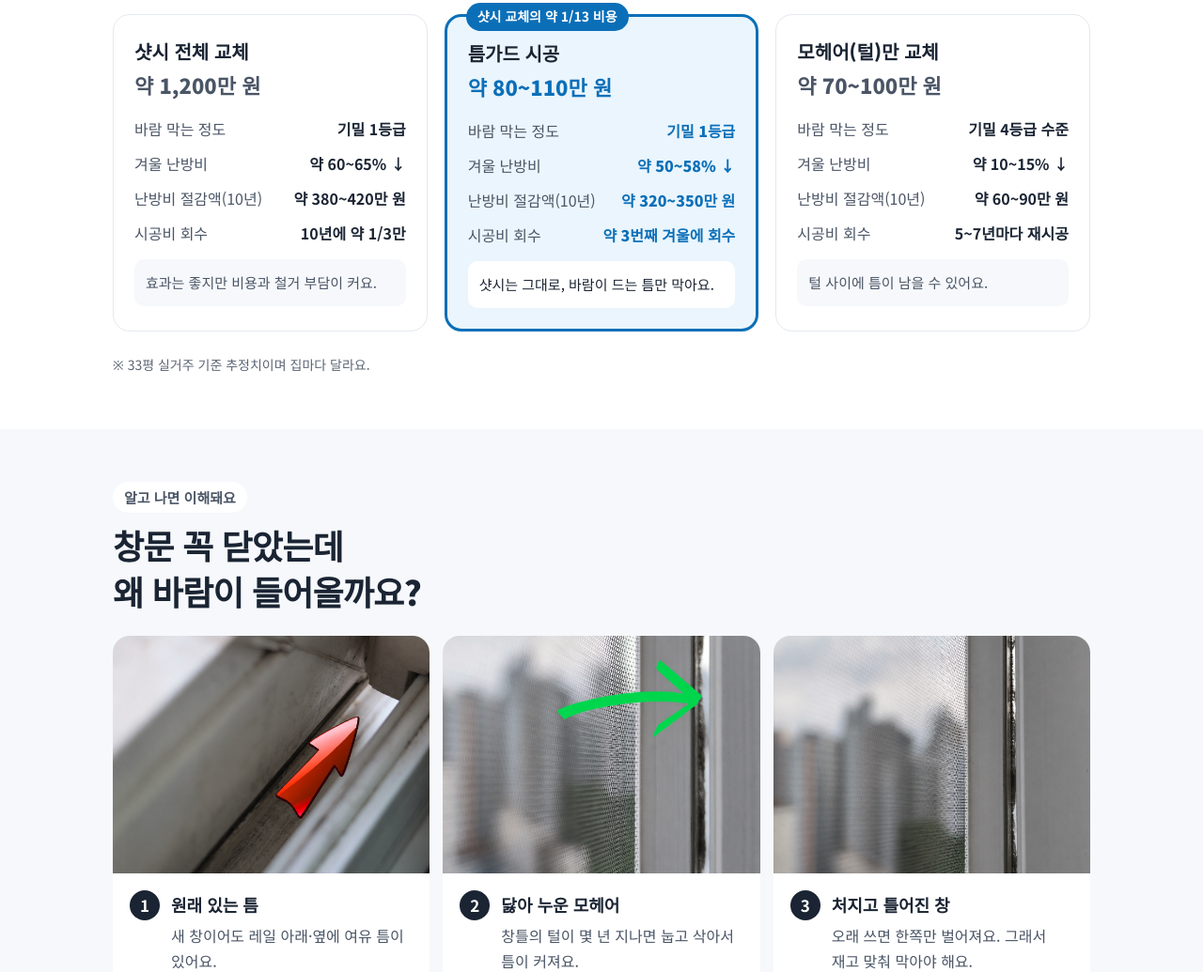
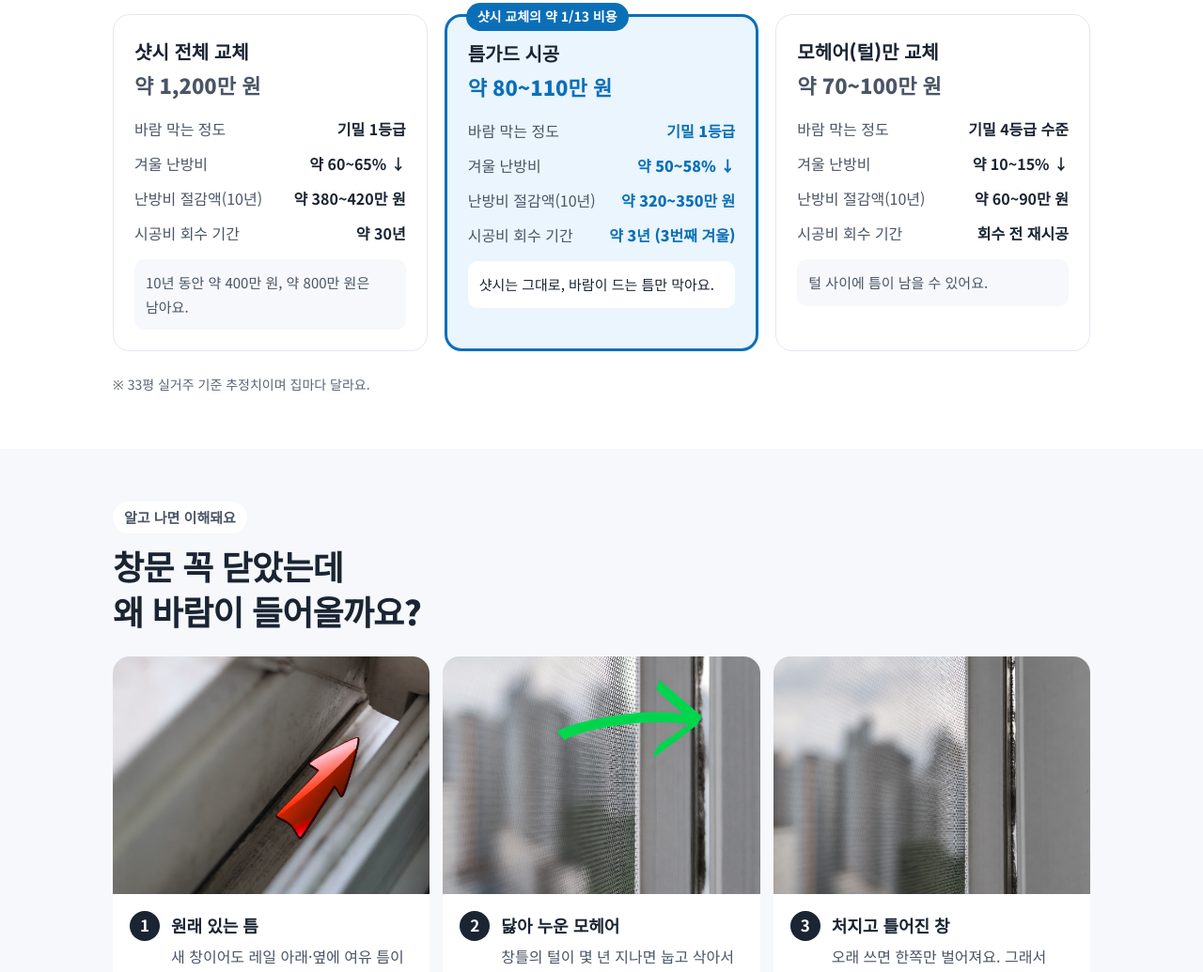
Before and after one commit to 2semo/tumguard-landing, a plain HTML site: page index.html in a window 1280 px wide. Shown: the part 3607-4642 px from the top of the page at 94% size. Drawn offline with Linux system fonts and the light colour scheme.

Commit message:
Update installation payback period copy

```diff
--- a/index.html
+++ b/index.html
@@ -197,9 +197,9 @@ a:focus-visible{outline:3px solid #0B6FB8;outline-offset:2px}
 <div style="display: flex; justify-content: space-between; gap: 10px"><dt style="color: #4A5566">바람 막는 정도</dt><dd style="margin: 0; font-weight: 700">기밀 1등급</dd></div>
 <div style="display: flex; justify-content: space-between; gap: 10px"><dt style="color: #4A5566">겨울 난방비</dt><dd style="margin: 0; font-weight: 700">약 60~65% ↓</dd></div>
 <div style="display: flex; justify-content: space-between; gap: 10px"><dt style="color: #4A5566">난방비 절감액(10년)</dt><dd style="margin: 0; font-weight: 700">약 380~420만 원</dd></div>
-<div style="display: flex; justify-content: space-between; gap: 10px"><dt style="color: #4A5566">시공비 회수</dt><dd style="margin: 0; font-weight: 700">10년에 약 1/3만</dd></div>
+<div style="display: flex; justify-content: space-between; gap: 10px"><dt style="color: #4A5566">시공비 회수 기간</dt><dd style="margin: 0; font-weight: 700">약 30년</dd></div>
 </dl>
-<p style="margin: 0; font-size: 15px; color: #4A5566; background: #F6F8FB; border-radius: 10px; padding: 12px">효과는 좋지만 비용과 철거 부담이 커요.</p>
+<p style="margin: 0; font-size: 15px; color: #4A5566; background: #F6F8FB; border-radius: 10px; padding: 12px">10년 동안 약 400만 원, 약 800만 원은 남아요.</p>
 </div>
 
 <div style="border: 3px solid #0B6FB8; border-radius: 18px; padding: 22px; display: flex; flex-direction: column; gap: 14px; background: #EAF5FD; position: relative">
@@ -209,7 +209,7 @@ a:focus-visible{outline:3px solid #0B6FB8;outline-offset:2px}
 <div style="display: flex; justify-content: space-between; gap: 10px"><dt style="color: #4A5566">바람 막는 정도</dt><dd style="margin: 0; font-weight: 900; color: #0B6FB8">기밀 1등급</dd></div>
 <div style="display: flex; justify-content: space-between; gap: 10px"><dt style="color: #4A5566">겨울 난방비</dt><dd style="margin: 0; font-weight: 900; color: #0B6FB8">약 50~58% ↓</dd></div>
 <div style="display: flex; justify-content: space-between; gap: 10px"><dt style="color: #4A5566">난방비 절감액(10년)</dt><dd style="margin: 0; font-weight: 900; color: #0B6FB8">약 320~350만 원</dd></div>
-<div style="display: flex; justify-content: space-between; gap: 10px"><dt style="color: #4A5566">시공비 회수</dt><dd style="margin: 0; font-weight: 900; color: #0B6FB8">약 3번째 겨울에 회수</dd></div>
+<div style="display: flex; justify-content: space-between; gap: 10px"><dt style="color: #4A5566">시공비 회수 기간</dt><dd style="margin: 0; font-weight: 900; color: #0B6FB8">약 3년 (3번째 겨울)</dd></div>
 </dl>
 <p style="margin: 0; font-size: 15px; color: #1A2433; background: #FFFFFF; border-radius: 10px; padding: 12px">샷시는 그대로, 바람이 드는 틈만 막아요.</p>
 </div>
@@ -220,7 +220,7 @@ a:focus-visible{outline:3px solid #0B6FB8;outline-offset:2px}
 <div style="display: flex; justify-content: space-between; gap: 10px"><dt style="color: #4A5566">바람 막는 정도</dt><dd style="margin: 0; font-weight: 700">기밀 4등급 수준</dd></div>
 <div style="display: flex; justify-content: space-between; gap: 10px"><dt style="color: #4A5566">겨울 난방비</dt><dd style="margin: 0; font-weight: 700">약 10~15% ↓</dd></div>
 <div style="display: flex; justify-content: space-between; gap: 10px"><dt style="color: #4A5566">난방비 절감액(10년)</dt><dd style="margin: 0; font-weight: 700">약 60~90만 원</dd></div>
-<div style="display: flex; justify-content: space-between; gap: 10px"><dt style="color: #4A5566">시공비 회수</dt><dd style="margin: 0; font-weight: 700">5~7년마다 재시공</dd></div>
+<div style="display: flex; justify-content: space-between; gap: 10px"><dt style="color: #4A5566">시공비 회수 기간</dt><dd style="margin: 0; font-weight: 700">회수 전 재시공</dd></div>
 </dl>
 <p style="margin: 0; font-size: 15px; color: #4A5566; background: #F6F8FB; border-radius: 10px; padding: 12px">털 사이에 틈이 남을 수 있어요.</p>
 </div>
```
